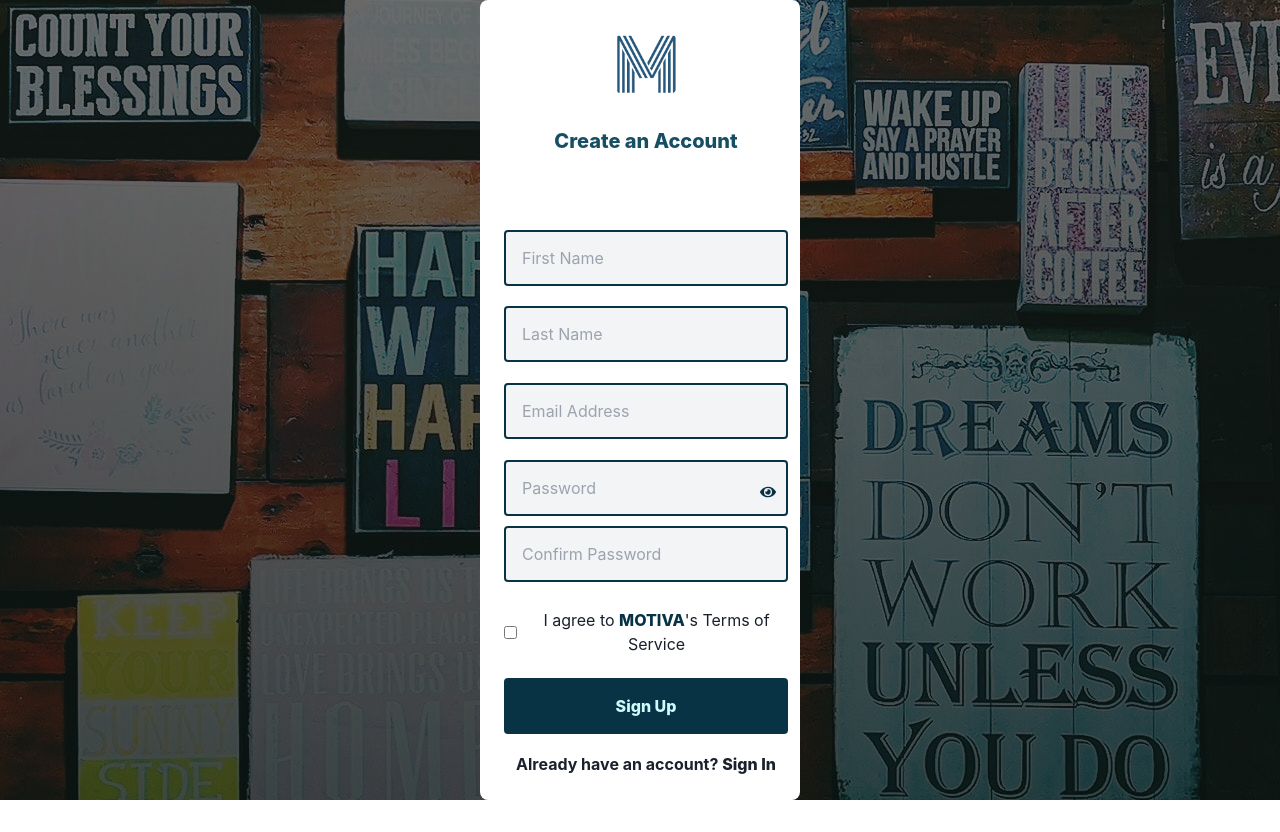
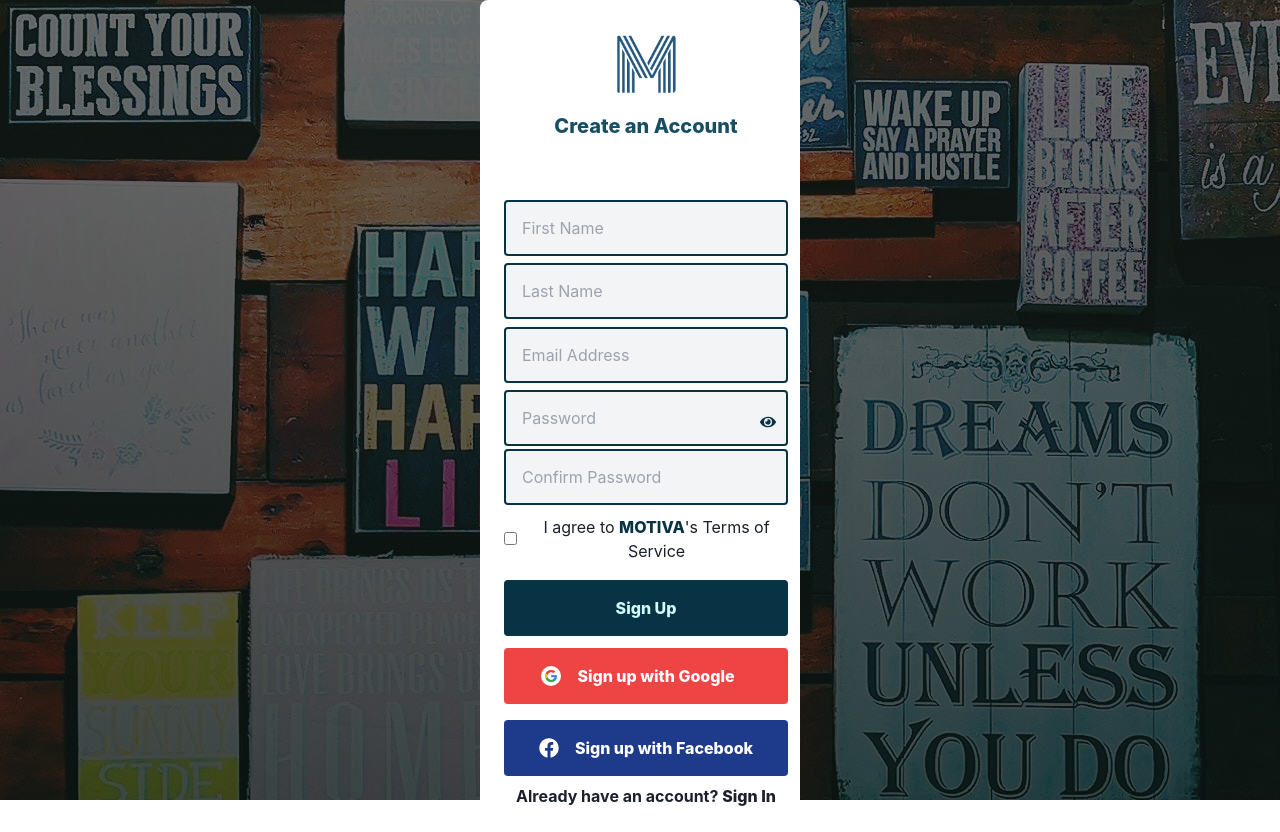
Before and after one commit to gbengaoluwadahunsi/Motiva, a React (Vite) app: page /signUp in a window 1280 px wide. Before the commit the page ends 800 px from the top, so only its background shows below. Built offline with nearby package versions, Linux system fonts and the light colour scheme.

Commit message:
login form and signup form authentication

```diff
--- a/src/App.jsx
+++ b/src/App.jsx
@@ -18,7 +18,7 @@ function App() {
       <Routes>
         <Route path="/" element={<Homepage />} />
         <Route path="/login" element={<Login />} />
-        <Route path="/signup" element={<Signup />} />
+        <Route path="/signUp" element={<Signup />} />
         <Route path="/howitworks" element={<HowItWorks />} />
         <Route path="/getquotes" element={<GetQuotes />} />
         <Route path="/makedesigns" element={<MakeYourDesigns />} />
--- a/src/Components/Login-Logout/Login.jsx
+++ b/src/Components/Login-Logout/Login.jsx
@@ -1,5 +1,5 @@
 import { useState } from 'react';
-import { Link,  } from 'react-router-dom';
+import { Link,useNavigate  } from 'react-router-dom';
 import { Formik, Form, Field, ErrorMessage } from 'formik';
 import { signInWithEmailAndPassword, GoogleAuthProvider, FacebookAuthProvider, signInWithPopup } from 'firebase/auth';
 import { FaEye, FaEyeSlash } from 'react-icons/fa';
@@ -11,14 +11,15 @@ import { auth } from './Firebase';
 const Login = () => {
   const [showPassword, setShowPassword] = useState(false);
   const [error, setError] = useState('');
+  const navigate = useNavigate();
 
 
   const handleLogin = async (values) => {
     try {
       const userCredential = await signInWithEmailAndPassword(auth, values.email, values.password);
-      console.log(userCredential);
-      alert('Sign in successful');
-      history.push('/');
+      console.log('Sign up successful:', userCredential.user);
+      alert('Sign up successful');
+      navigate('/');
     } catch (error) {
       console.error(error);
       setError('Email or Password invalid');
@@ -28,9 +29,10 @@ const Login = () => {
   const handleGoogleSignIn = async () => {
     const provider = new GoogleAuthProvider();
     try {
-      await signInWithPopup(auth, provider);
-      alert('Sign in with Google successful');
-      history.push('/');
+      const userCredential = await signInWithPopup(auth, provider);
+       console.log('Sign up successful:', userCredential.user);
+    alert('Sign up successful');
+    navigate('/');
     } catch (error) {
       console.error(error);
       setError('Error signing in with Google');
@@ -40,9 +42,10 @@ const Login = () => {
   const handleFacebookSignIn = async () => {
     const provider = new FacebookAuthProvider();
     try {
-      await signInWithPopup(auth, provider);
-      alert('Sign in with Facebook successful');
-      history.push('/');
+      const userCredential = await signInWithPopup(auth, provider);
+       console.log('Sign up successful:', userCredential.user);
+    alert('Sign up successful');
+    navigate('/');
     } catch (error) {
       console.error(error);
       setError('Error signing in with Facebook');
--- a/src/Components/Login-Logout/Signup.jsx
+++ b/src/Components/Login-Logout/Signup.jsx
@@ -1,16 +1,66 @@
-import  { useState } from 'react';
-import { Link } from 'react-router-dom';
-import { FaEye, FaEyeSlash } from 'react-icons/fa';
+import { useState  } from 'react';
+import { Link ,  useNavigate} from 'react-router-dom';
+import { FaEye, FaEyeSlash, FaFacebook } from 'react-icons/fa';
 import image from '/public/motiva.png';
+import  google from '/src/assets/Images/Google.png'
 import { Formik, Form, Field, ErrorMessage } from 'formik';
+import { createUserWithEmailAndPassword, GoogleAuthProvider, FacebookAuthProvider, signInWithPopup } from 'firebase/auth';
+import { auth } from './Firebase';
 
 const SignUp = () => {
   const [showPassword, setShowPassword] = useState(false);
+  const navigate = useNavigate();
+
+  const handleSignUp = async (values) => {
+    try {
+      const userCredential = await createUserWithEmailAndPassword(
+        auth,
+        values.email,
+        values.password
+      );
+      console.log('Sign up successful:', userCredential.user);
+      alert('Sign up successful');
+      navigate('/login');
+    } catch (error) {
+      console.error(error);
+      // Handle error and provide feedback to the user
+    }
+  };
+
+  const handleGoogleSignUp = async () => {
+    const provider = new GoogleAuthProvider();
+    try {
+      const userCredential = await signInWithPopup(auth, provider);
+      console.log('Sign up successful:', userCredential.user);
+      alert('Sign up successful');
+      navigate('/login');
+    } catch (error) {
+      console.error(error);
+      // Handle error and provide feedback to the user
+    }
+  };
+
+  const handleFacebookSignUp = async () => {
+    const provider = new FacebookAuthProvider();
+    try {
+      const userCredential = await signInWithPopup(auth, provider);
+      console.log('Sign up successful:', userCredential.user);
+    alert('Sign up successful');
+    navigate('/login');
+    } catch (error) {
+      console.error(error);
+      // Handle error and provide feedback to the user
+    }
+  };
 
   return (
     <div className="h-screen grid place-items-center bg-center login-background">
-      <div className="bg-white text-center mx-auto grid grid-rows-7  h-full gap-2 p-6 rounded-lg w-1/4">
-      <img className="w-10 h-10 lg:w-20 rounded-full border-4 border-cyan-950 mx-auto lg:h-20" src={image} alt="motiva logo" />
+      <div className="bg-white text-center mx-auto grid grid-rows-7   gap-2 p-6 h-full rounded-lg lg:w-1/4">
+        <img
+          className="w-10 h-10 lg:w-20 rounded-full border-4 border-cyan-950 mx-auto lg:h-20"
+          src={image}
+          alt="motiva logo"
+        />
         <h1 className="text-cyan-900 font-extrabold lg:text-xl">
           Create an Account
         </h1>
@@ -42,7 +92,7 @@ const SignUp = () => {
               errors.password = 'Required';
             } else if (!/(?=.*[A-Z])(?=.*[0-9])/.test(values.password)) {
               errors.password =
-                'Password must contain at least one capital letter and one number';
+                'Password must contain at least one uppercase letter and one number';
             }
             if (values.password !== values.confirmPassword) {
               errors.confirmPassword = 'Passwords do not match';
@@ -54,7 +104,7 @@ const SignUp = () => {
           }}
           onSubmit={(values, { setSubmitting }) => {
             setTimeout(() => {
-              alert(JSON.stringify(values, null, 2));
+              handleSignUp(values);
               setSubmitting(false);
             }, 400);
           }}
@@ -132,11 +182,7 @@ const SignUp = () => {
                 component="div"
               />
               <label className="flex flex-row gap-2 items-center mb-4  ">
-                <Field
-                  type="checkbox"
-                  name="agreeToTerms"
-                  className=""
-                />
+                <Field type="checkbox" name="agreeToTerms" className="" />
                 <span className='col-span-3'> I agree to <span className='  text-cyan-950  font-extrabold'>MOTIVA</span>&apos;s Terms of Service</span>
               </label>
               <button
@@ -149,12 +195,32 @@ const SignUp = () => {
             </Form>
           )}
         </Formik>
+        <div className="flex flex-col justify-center gap-4">
+          <button className="bg-red-500 flex flex-row items-center  justify-center lg:font-extrabold gap-4 px-4  py-2 rounded h-14 lg:h-14 text-white"
+            onClick={handleGoogleSignUp}
+          >
+            <img
+              src={google}
+              className="-ml-4 w-5 bg-white rounded-full"
+              alt=""
+            />
+            <>Sign up with Google</>
+          </button>
+          <button
+            className="bg-blue-900 flex flex-row items-center justify-center lg:font-extrabold gap-4 px-4  py-2 rounded h-14 lg:h-14 text-white"
+            onClick={handleFacebookSignUp}
+          >
+            <FaFacebook className="lg:text-xl" />
+            <span>Sign up with Facebook</span>
+          </button>
+        </div>
         <Link className="font-bold" to="/login">
-          Already have an account? <span className="font-extrabold">Sign In</span>
+          Already have an account?{' '}
+          <span className="font-extrabold">Sign In</span>
         </Link>
       </div>
     </div>
   );
-}
+};
 
 export default SignUp;
```
